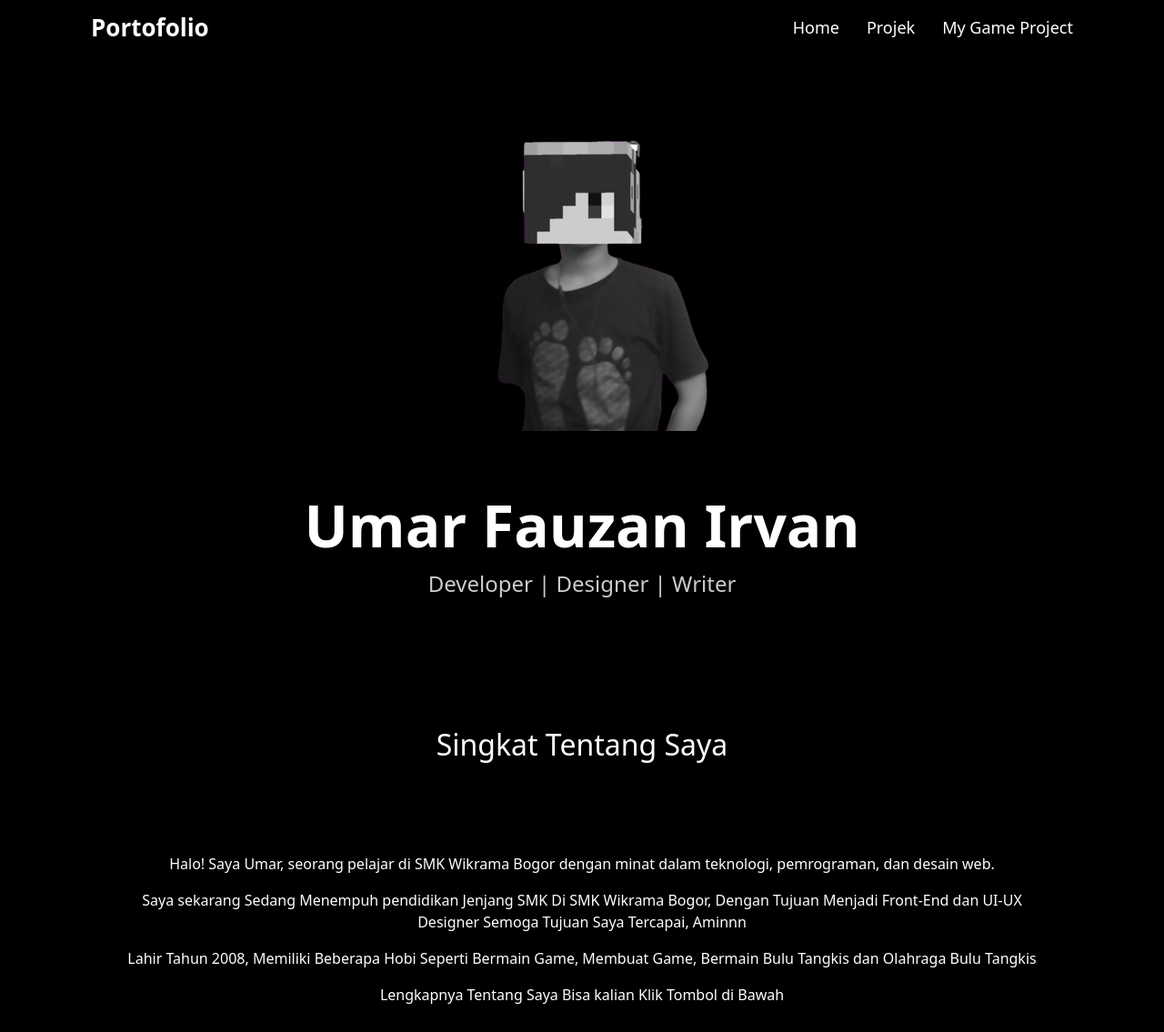
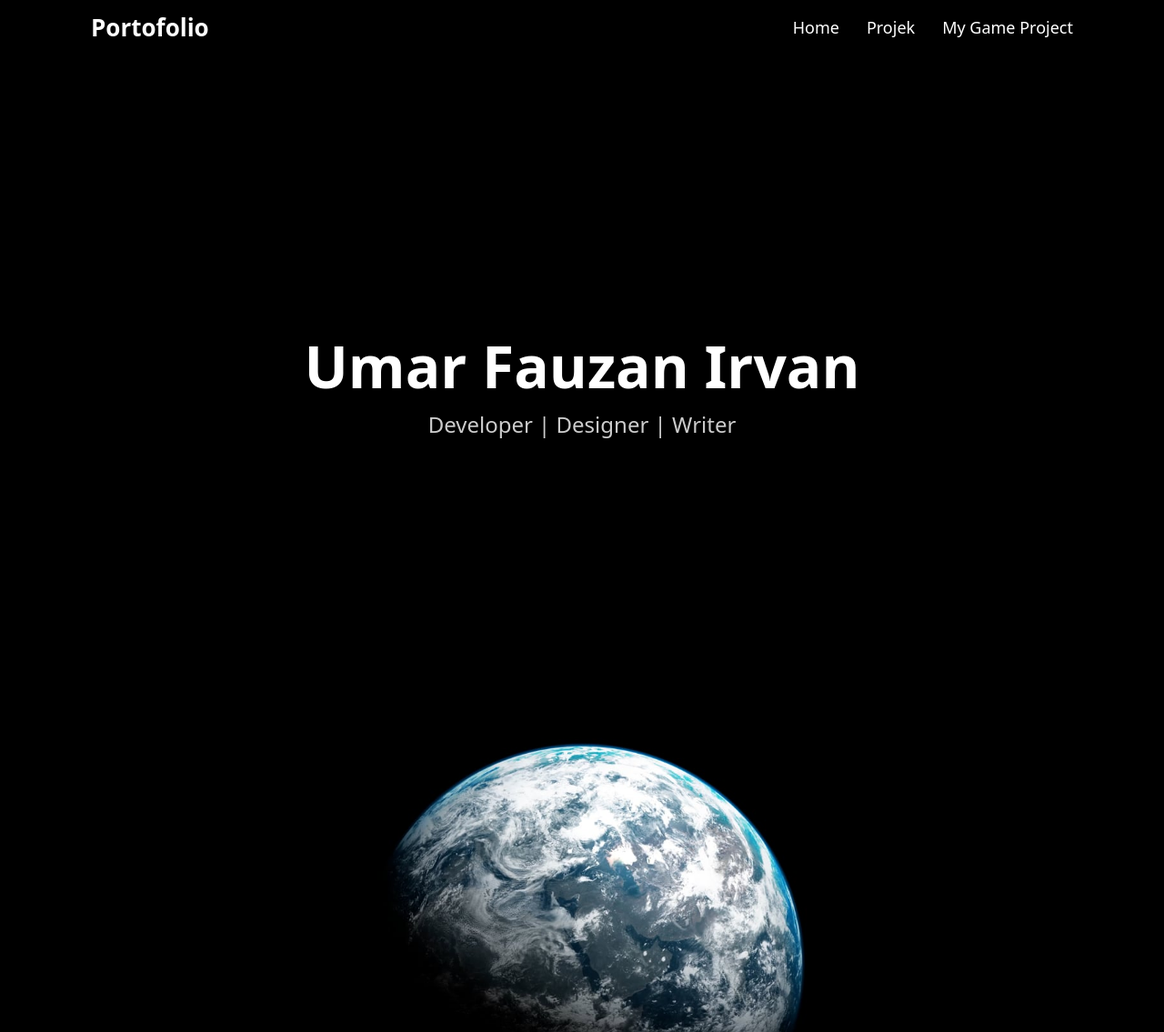
Before and after one commit to umarfauzan11/Personal-Branding, a plain HTML site: page tentang.html in a window 1280 px wide. Shown: the top 1135 px of the page at 91% size. Drawn offline with nearby package versions, Linux system fonts and the light colour scheme.

Commit message:
add:updateee

```diff
--- a/tentang.html
+++ b/tentang.html
@@ -96,14 +96,14 @@
 </header>
 
     <section class="hero">
-        <img src="utama.png"iphone-img" alt="iPhone 16 Style">
+        <!-- <img src="utama.png"iphone-img" alt="iPhone 16 Style"> -->
         <p class="kecil fs-5 tentanginspirasiteks">Terinspirasi dari Style Apple</p>
         <h1>Umar Fauzan Irvan</h1>
         <p>Developer | Designer | Writer</p>
     </section>
 
     <div>
-    <!-- <img src="bumi2.jpg" alt="" class="projek9"> -->
+    <img src="bumi2.jpg" alt="" class="projek9">
         <h2 class="projek">Singkat Tentang Saya</h2>
     </div>
         <section class="content">
```
